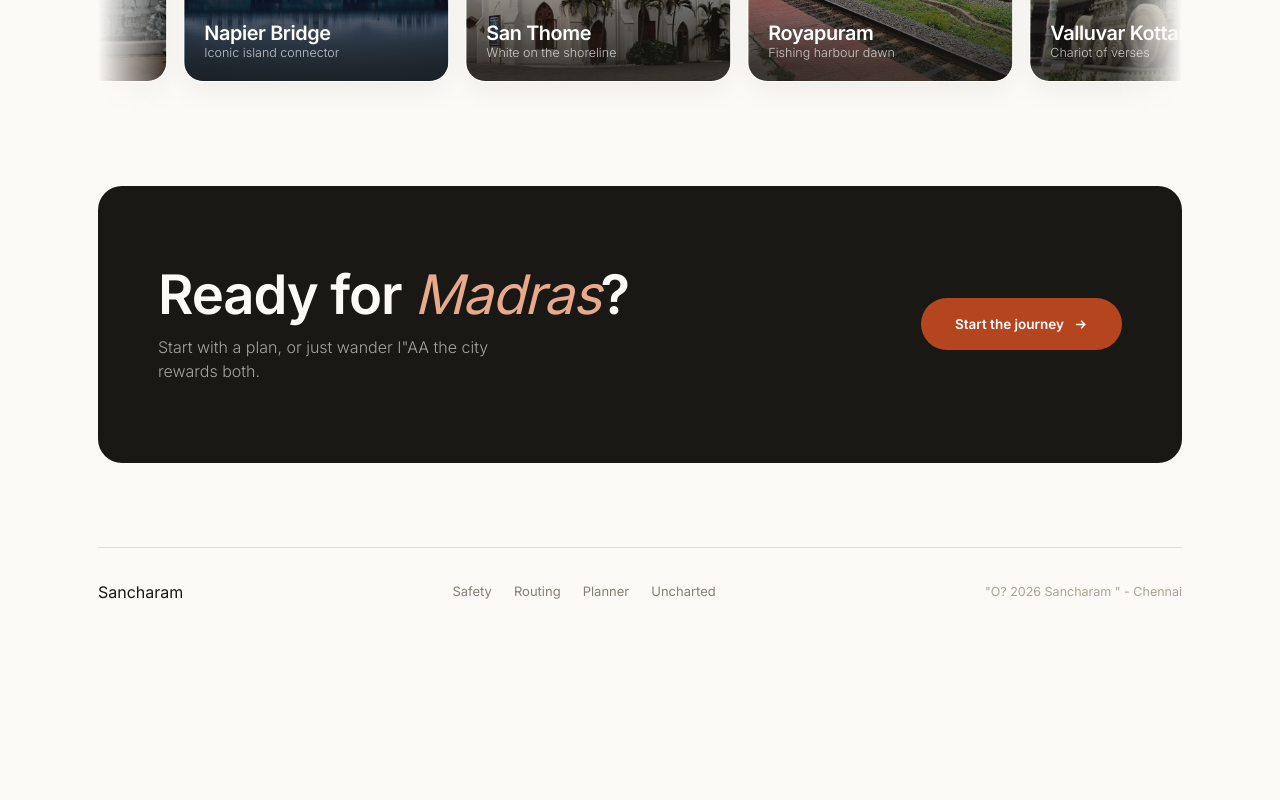
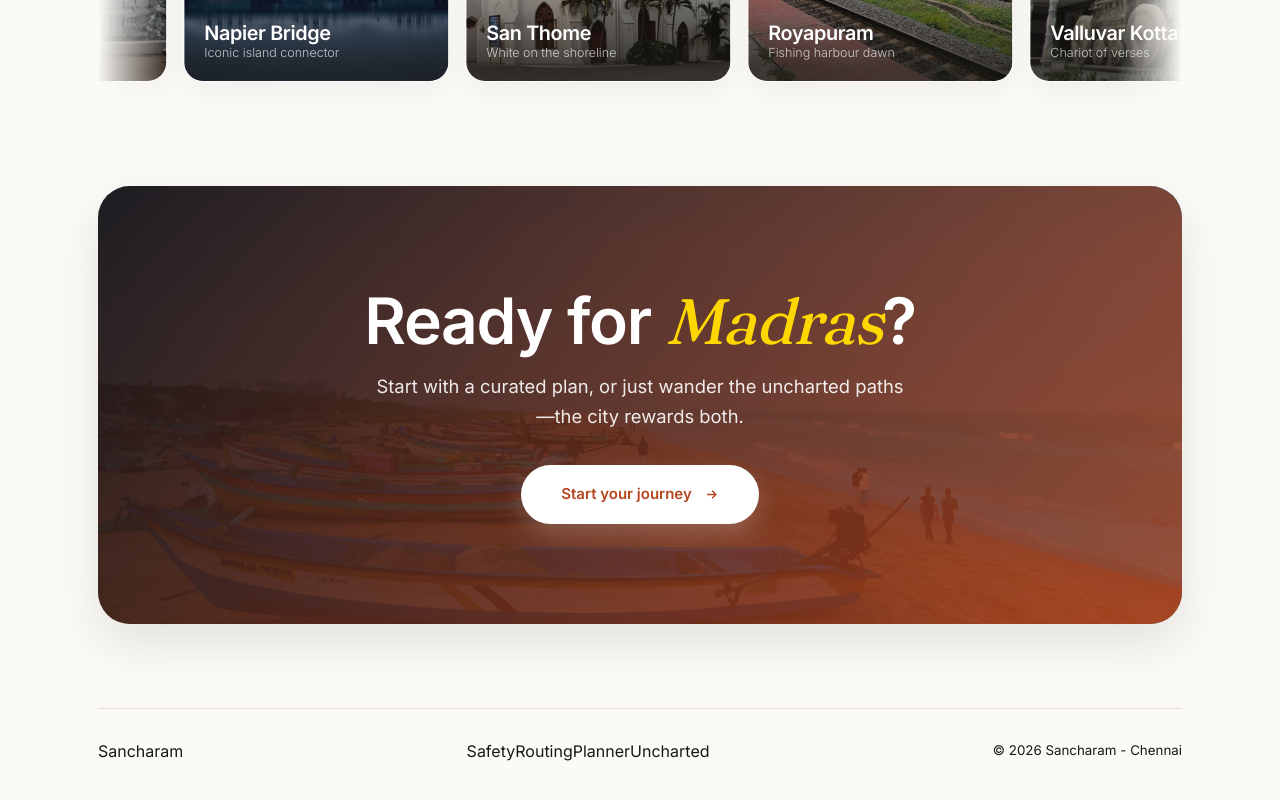
Before and after one commit to jeyaprasad/Sancharam_AI, a React (Vite) app: page /features in a window 1280 px wide. Shown: the part 1515-2315 px from the top of the page. Before the commit the page ends 2163 px from the top, so only its background shows below. Built offline with nearby package versions, Linux system fonts and the light colour scheme; no server answers; a web font is replaced by a local one.

Commit message:
style: fully redesign the CTA box and correct footer alignment/copyright text

```diff
--- a/src/index.css
+++ b/src/index.css
@@ -501,54 +501,89 @@ nav a:hover::after,nav a[aria-current="page"]::after{transform:scaleX(1)}
   font-weight: 300
 }
 
+
 /* CTA */
 .cta {
-  background: var(--ink);
-  color: var(--paper);
-  border-radius: 24px;
-  padding: clamp(48px, 6.5vw, 80px) clamp(24px, 5vw, 60px);
+  position: relative;
+  border-radius: 32px;
+  padding: clamp(60px, 8vw, 100px) clamp(24px, 5vw, 60px);
   margin-bottom: 84px;
   display: flex;
+  flex-direction: column;
   align-items: center;
-  justify-content: space-between;
+  text-align: center;
   gap: 34px;
-  flex-wrap: wrap
+  overflow: hidden;
+  box-shadow: 0 20px 50px rgba(0,0,0,0.1);
+}
+
+.cta::before {
+  content: '';
+  position: absolute;
+  inset: 0;
+  background-image: url('/assets/images/index/beaches.jpg');
+  background-size: cover;
+  background-position: center;
+  z-index: 0;
+  filter: saturate(1.2);
+}
+
+.cta::after {
+  content: '';
+  position: absolute;
+  inset: 0;
+  background: linear-gradient(135deg, rgba(20, 20, 25, 0.95), rgba(180, 69, 31, 0.85));
+  z-index: 1;
+}
+
+.cta > .cta-content-wrapper, .cta > a {
+  position: relative;
+  z-index: 2;
 }
 
 .cta h2 {
-  font-size: clamp(2rem, 4.4vw, 3.4rem)
+  font-size: clamp(2.5rem, 5vw, 4rem);
+  color: #fff;
+  line-height: 1.1;
 }
 
 .cta h2 em {
   font-style: italic;
-  color: #E9A98C;
-  font-weight: 400
+  font-family: 'Fraunces', Georgia, serif;
+  color: #FFD700;
+  font-weight: 500;
 }
 
 .cta p {
-  margin-top: 12px;
-  color: rgba(251, 250, 247, .62);
-  font-weight: 300;
-  max-width: 34ch
+  color: rgba(255, 255, 255, 0.9);
+  font-weight: 400;
+  font-size: 1.15rem;
+  max-width: 46ch;
+  margin: 16px auto 0;
+  line-height: 1.6;
 }
 
 .cta-btn {
-  background: var(--rust);
-  color: #fff;
-  padding: 16px 34px;
+  background: #fff;
+  color: var(--rust);
+  padding: 18px 40px;
   border-radius: 99px;
-  font-size: 13.5px;
-  font-weight: 600;
+  font-size: 15px;
+  font-weight: 700;
   display: inline-flex;
   align-items: center;
-  gap: 9px;
-  white-space: nowrap;
-  transition: transform .3s var(--e), box-shadow .3s var(--e)
+  gap: 12px;
+  transition: all 0.3s ease;
+  box-shadow: 0 10px 25px rgba(255, 255, 255, 0.2);
+  border: none;
+  text-decoration: none;
 }
 
 .cta-btn:hover {
-  transform: translateY(-3px);
-  box-shadow: 0 14px 30px rgba(180, 69, 31, .4)
+  transform: translateY(-4px);
+  box-shadow: 0 15px 35px rgba(255, 255, 255, 0.3);
+  background: var(--rust);
+  color: #fff;
 }
 
 .cta-btn svg {
@@ -556,53 +591,19 @@ nav a:hover::after,nav a[aria-current="page"]::after{transform:scaleX(1)}
   height: 15px;
   stroke: currentColor;
   fill: none;
-  stroke-width: 2.2
+  stroke-width: 2.2;
 }
 
 /* FOOTER */
 footer {
   border-top: 1px solid var(--line);
-  padding: 32px 0 44px;
+  padding: 30px 0 40px;
   display: flex;
+  align-items: center;
   justify-content: space-between;
-  align-items: center;
+  flex-wrap: wrap;
   gap: 20px;
-  flex-wrap: wrap
 }
-
-.f-links {
-  display: flex;
-  gap: 22px;
-  flex-wrap: wrap
-}
-
-.f-links a {
-  font-size: 13px;
-  color: var(--muted);
-  transition: color .25s
-}
-
-.f-links a:hover {
-  color: var(--rust)
-}
-
-footer small {
-  color: #A9A294;
-  font-size: 12.5px
-}
-
-/* REVEAL */
-.rv {
-  opacity: 0;
-  transform: translateY(18px);
-  transition: opacity .7s var(--e), transform .7s var(--e)
-}
-
-.rv.in {
-  opacity: 1;
-  transform: none
-}
-
 @media(max-width:900px) {
   .hero {
     grid-template-columns: 1fr;
--- a/src/pages/Features.jsx
+++ b/src/pages/Features.jsx
@@ -175,11 +175,11 @@ const Features = () => {
 
         {/* 🔹 CTA 🔹 */}
         <section className="cta rv" ref={addToRefs}>
-          <div>
+          <div className="cta-content-wrapper">
             <h2>Ready for <em>Madras</em>?</h2>
-            <p>Start with a plan, or just wander I"AA  the city rewards both.</p>
+            <p>Start with a curated plan, or just wander the uncharted paths—the city rewards both.</p>
           </div>
-          <Link to="/features/itinerary" className="cta-btn">Start the journey
+          <Link to="/features/itinerary" className="cta-btn">Start your journey
             <svg viewBox="0 0 24 24"><path d="M5 12h14m-6-6 6 6-6 6"/></svg>
           </Link>
         </section>
@@ -192,7 +192,7 @@ const Features = () => {
             <Link to="/features/itinerary">Planner</Link>
             <Link to="/features/uncharted">Uncharted</Link>
           </div>
-          <small>"O? 2026 Sancharam " - Chennai</small>
+          <small>&copy; 2026 Sancharam - Chennai</small>
         </footer>
       </div>
     </div>
```
Also changed, not shown: public/assets/images/features/box-img.jpg (renamed from public/assets/images/ai/dharma.jpg), 1 other file (tests, documents, lock files or other folders).
